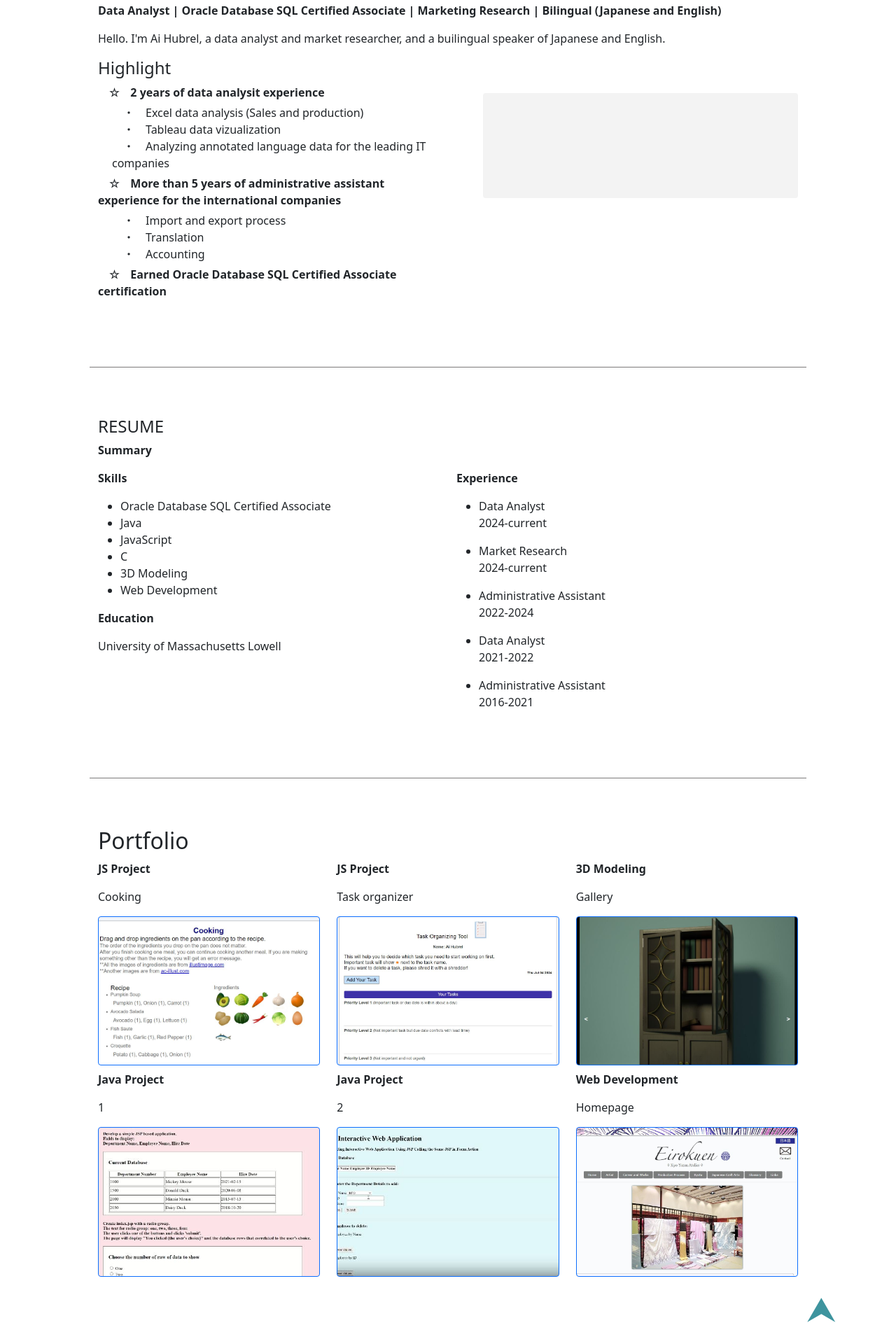
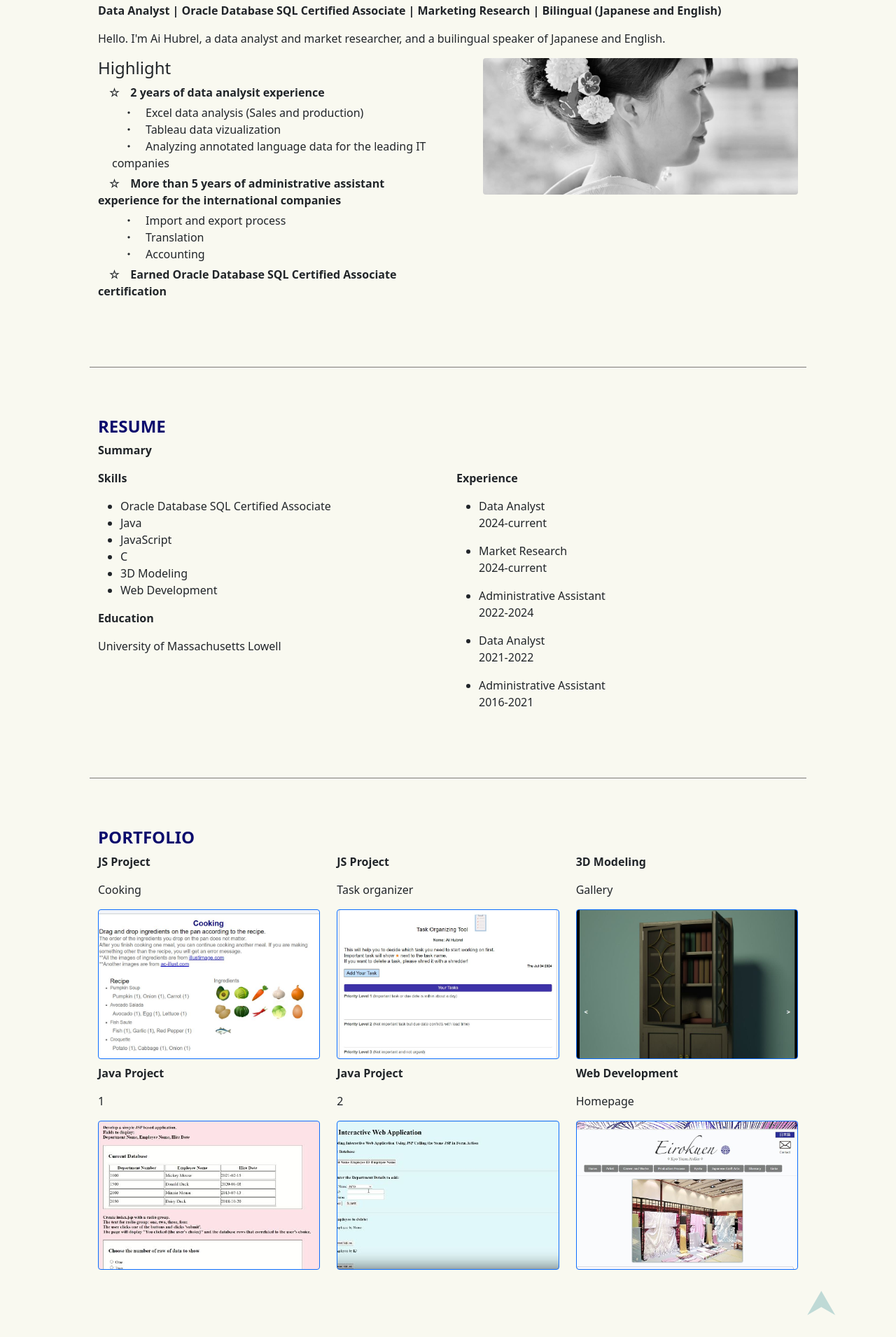
Before and after one commit to aihubrel/portfolio, a plain HTML site: page index.html in a window 1280 px wide. Shown: the part 810-2720 px from the top of the page at 70% size. Drawn offline with nearby package versions, Linux system fonts and the light colour scheme; a script that the page names is missing.

Commit message:
final commit - completed the portfolio

```diff
--- a/index.html
+++ b/index.html
@@ -101,7 +101,7 @@
 
         </div>
         <div class="col-12 col-md-6" id="my-pic" >
-          <div class="aspectRatioBox-1 mb-2 rounded" style="background-image: url('./images/pacefolder.jpg')"></div>
+          <div class="aspectRatioBox-1 mb-2 rounded" style="background-image: url('./images/ai-pic.jpg')"></div>
         </div>
     </div>
   </div>
@@ -141,8 +141,8 @@
     </div>
   </div>
 
-    <div class="container-fluid" id ="portfolio-main">
-      <p class="h2" >Portfolio</p>
+    <div class="container-fluid" id ="portfoliomain">
+      <p class="h2">PORTFOLIO</p>
       <div class="row">
         <div class="col-12 col-md-4">
           <P class="fw-bold">JS Project</P>
@@ -184,7 +184,8 @@
     </p>
 
   <footer>
-
+    <p>This page is created for the part of Altcademy's Fullstack Program</p>
+    <p><a href="https://www.altcademy.com" target="_blank">altcademy.com</p></a>
   </footer>
   <!-- JavaScript Bundle with Popper -->
   <script src="https://cdn.jsdelivr.net/npm/bootstrap@5.1.1/dist/js/bootstrap.bundle.min.js"
--- /dev/null
+++ b/pageup.js
@@ -0,0 +1,3 @@
+$(function() {$(window).scroll(function () {var TargetPos = 250; var ScrollPos = $(window).scrollTop();
+if( ScrollPos >= TargetPos) {$("#topbutton").fadeIn();}
+else {$("#topbutton").fadeOut();}});});
--- a/style.css
+++ b/style.css
@@ -1,3 +1,7 @@
+body {
+    background-color: rgb(249, 249, 240);
+}
+
 .main {
     background: linear-gradient(rgba(100, 150, 214, 0.294), rgba(190, 218, 213, 0.809)),
     url("./images/main.jpg");
@@ -19,20 +23,24 @@
     padding-bottom: 80px;
 }
 
-#about-me, #resume, #portfolio-main {
+#about-me, #resume, #portfoliomain {
     padding-top: 70px;
     width: 80%;
     margin: auto;
     font-family: Noto Sans, sans-serif;
 }
 
-#resume, #portfolio-main {
+#about-me .h2, #resume .h2, #portfoliomain .h2 {
+    font-size: 150%;
+    color: rgb(11, 11, 109);
+    font-weight: bolder;
+}
+
+
+#resume, #portfoliomain {
     border-top: 0.5px rgb(124, 122, 122) solid;
 }
 
-#about-me .h2, #resume .h2{
-    font-size: 150%;
-}
 
 .about-me-section {
     height: auto;
@@ -51,7 +59,7 @@
 
 #my-pic{
     padding-left: 50px;
-    padding-top: 50px;
+    padding-top: 0px;
 }
 
 .sub-list {
@@ -76,21 +84,23 @@
   }
 
  .aspectRatioBox-1 {
-    padding-top: calc(2 / 3 * 50%);
-    height: 100px;
+    padding-top: calc(2 / 3 * 65%);
     background-size: cover;
     background-position: center;
  }
 
   #topbutton a{
     text-decoration: none;
-    color: rgb(62, 148, 158);
+    color: rgba(62, 148, 158, 0.308);
     font-size: 50px;
     margin-left: 90%;
   }
 
   footer{
+    border-top: 0.5px rgb(208, 215, 220) solid;
     margin-top: 50px;
     height: 200px;
     background-color: aliceblue;
+    padding-top: 50px;
+    text-align: center;
   }
```
Also changed, not shown: images/ai-pic.jpg (added).
